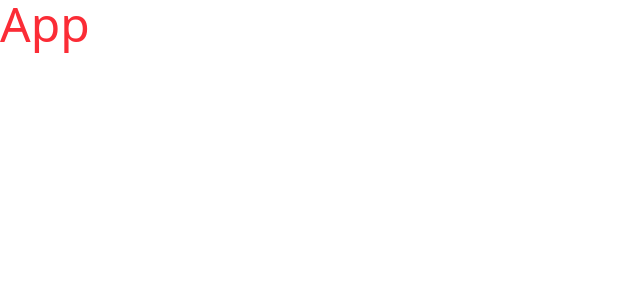
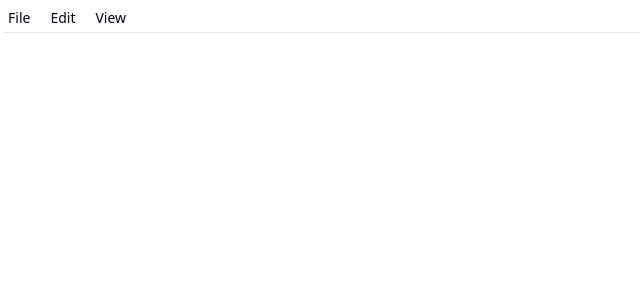
Before and after one commit to HimanshuS1nha/Notepad-Clone, a React (Vite) app: page / in a window 1280 px wide. Shown: the top 300 px of the page, without its empty margins (0-640 px from the left). Built offline with nearby package versions, Linux system fonts and the light colour scheme.

Commit message:
Header component added

```diff
--- a/package.json
+++ b/package.json
@@ -10,6 +10,7 @@
     "tauri": "tauri"
   },
   "dependencies": {
+    "@radix-ui/react-dropdown-menu": "^2.1.14",
     "@tailwindcss/vite": "^4.1.6",
     "@tauri-apps/api": "^2",
     "@tauri-apps/plugin-opener": "^2",
--- a/src/App.tsx
+++ b/src/App.tsx
@@ -1,5 +1,11 @@
+import Header from "@/components/header";
+
 const App = () => {
-  return <div className="text-5xl text-red-500">App</div>;
+  return (
+    <main className="p-1 flex flex-col gap-y-1">
+      <Header />
+    </main>
+  );
 };
 
 export default App;
--- /dev/null
+++ b/src/components/header.tsx
@@ -0,0 +1,97 @@
+import { useMemo } from "react";
+
+import {
+  DropdownMenu,
+  DropdownMenuContent,
+  DropdownMenuItem,
+  DropdownMenuTrigger,
+} from "@/components/ui/dropdown-menu";
+
+const Header = () => {
+  const options: {
+    title: string;
+    subOptions: {
+      title: string;
+    }[];
+  }[] = useMemo(
+    () => [
+      {
+        title: "File",
+        subOptions: [
+          {
+            title: "Open",
+          },
+          {
+            title: "Save",
+          },
+          {
+            title: "Save As",
+          },
+          {
+            title: "Exit",
+          },
+        ],
+      },
+      {
+        title: "Edit",
+        subOptions: [
+          {
+            title: "Undo",
+          },
+          {
+            title: "Redo",
+          },
+          {
+            title: "Cut",
+          },
+          {
+            title: "Copy",
+          },
+          {
+            title: "Paste",
+          },
+        ],
+      },
+      {
+        title: "View",
+        subOptions: [
+          {
+            title: "Zoom In",
+          },
+          {
+            title: "Zoom Out",
+          },
+        ],
+      },
+    ],
+    []
+  );
+  return (
+    <nav className="flex gap-x-3 items-center border-b border-b-gray-200">
+      {options.map((option) => {
+        return (
+          <DropdownMenu key={option.title}>
+            <DropdownMenuTrigger className="hover:bg-gray-200 delay-100 transition-all p-1 text-sm rounded-sm cursor-pointer focus:border-none">
+              {option.title}
+            </DropdownMenuTrigger>
+
+            <DropdownMenuContent>
+              {option.subOptions.map((subOption) => {
+                return (
+                  <DropdownMenuItem
+                    key={subOption.title}
+                    className="cursor-pointer"
+                  >
+                    {subOption.title}
+                  </DropdownMenuItem>
+                );
+              })}
+            </DropdownMenuContent>
+          </DropdownMenu>
+        );
+      })}
+    </nav>
+  );
+};
+
+export default Header;
```
Also changed, not shown: 1 other file (tests, documents, lock files or other folders).
